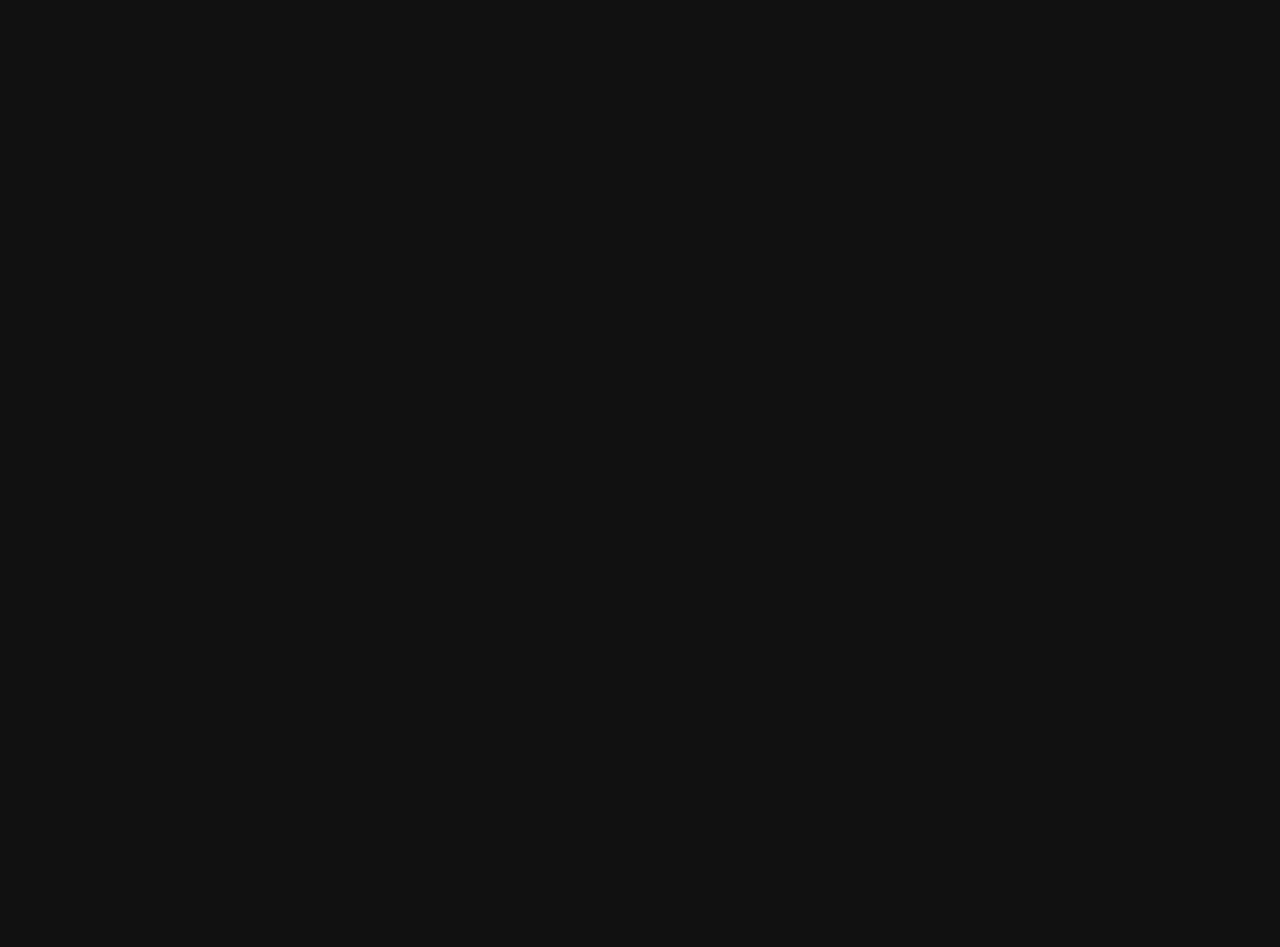
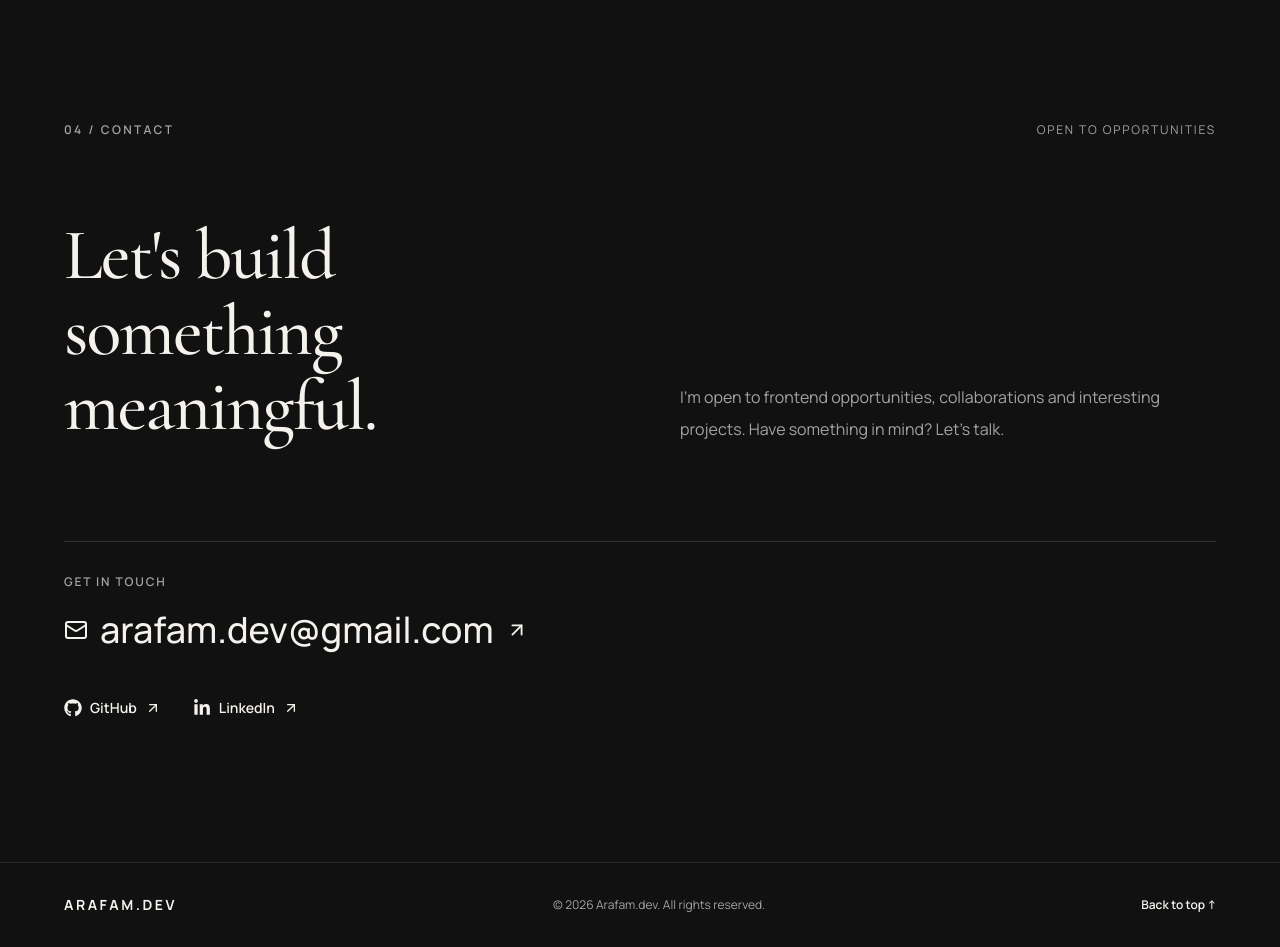
Before and after one commit to arafamdev/arafam-portfolio, a React (Vite) app: page / in a window 1280 px wide. Shown: the part 4560-5507 px from the top of the page. Before the commit the page ends 4537 px from the top, so only its background shows below. Built offline with nearby package versions, Linux system fonts and the light colour scheme.

Commit message:
feat: add contact section and footer

```diff
--- a/src/App.jsx
+++ b/src/App.jsx
@@ -1,6 +1,8 @@
+import Footer from './components/layout/Footer/Footer';
 import Header from './components/layout/Header/Header';
 
 import About from './features/portfolio/components/About/About';
+import Contact from './features/portfolio/components/Contact/Contact';
 import Hero from './features/portfolio/components/Hero/Hero';
 import Projects from './features/portfolio/components/Projects/Projects';
 
@@ -17,7 +19,10 @@ function App() {
         <Hero />
         <About />
         <Projects theme={theme} />
+        <Contact />
       </main>
+
+      <Footer />
     </>
   );
 }
--- /dev/null
+++ b/src/components/layout/Footer/Footer.jsx
@@ -0,0 +1,32 @@
+import { useLanguage } from '../../../shared/i18n/useLanguage';
+
+function Footer() {
+  const { t } = useLanguage();
+  const currentYear = new Date().getFullYear();
+
+  return (
+    <footer className="border-foreground/10 border-t">
+      <div className="mx-auto flex w-full max-w-7xl flex-col gap-5 px-6 py-8 sm:flex-row sm:items-center sm:justify-between sm:px-10 lg:px-12 xl:px-16">
+        <a
+          href="#home"
+          className="w-fit rounded-sm text-sm font-bold tracking-[0.18em] uppercase focus-visible:outline-2 focus-visible:outline-offset-4"
+        >
+          Arafam.dev
+        </a>
+
+        <p className="text-muted text-xs">
+          © {currentYear} Arafam.dev. {t.footer.rights}
+        </p>
+
+        <a
+          href="#home"
+          className="w-fit rounded-sm text-xs font-semibold underline-offset-4 hover:underline focus-visible:outline-2 focus-visible:outline-offset-4"
+        >
+          {t.footer.backToTop} ↑
+        </a>
+      </div>
+    </footer>
+  );
+}
+
+export default Footer;
--- /dev/null
+++ b/src/features/portfolio/components/Contact/Contact.jsx
@@ -0,0 +1,104 @@
+import { ArrowUpRight, Mail } from 'lucide-react';
+import { FaGithub, FaLinkedinIn } from 'react-icons/fa6';
+
+import { useLanguage } from '../../../../shared/i18n/useLanguage';
+
+const contactEmail = 'arafam.dev@gmail.com';
+
+const socialLinks = [
+  {
+    name: 'GitHub',
+    href: 'https://github.com/arafamdev',
+    Icon: FaGithub,
+  },
+  {
+    name: 'LinkedIn',
+    href: 'https://www.linkedin.com/in/arafam-mussa-silla-5a7866446/',
+    Icon: FaLinkedinIn,
+  },
+];
+
+function Contact() {
+  const { t } = useLanguage();
+
+  return (
+    <section
+      id="contact"
+      aria-labelledby="contact-title"
+      className="border-foreground/10 border-t"
+    >
+      <div className="mx-auto w-full max-w-7xl px-6 py-24 sm:px-10 sm:py-28 lg:px-12 lg:py-36 xl:px-16">
+        {/* Section identification */}
+        <div className="flex flex-wrap items-center justify-between gap-4">
+          <p className="text-muted text-xs font-semibold tracking-[0.2em] uppercase">
+            {t.contact.eyebrow}
+          </p>
+
+          <p className="text-muted text-xs tracking-[0.15em] uppercase">
+            {t.contact.availability}
+          </p>
+        </div>
+
+        {/* Editorial introduction */}
+        <div className="mt-12 grid gap-8 lg:mt-20 lg:grid-cols-2 lg:gap-20">
+          <h2
+            id="contact-title"
+            className="font-display text-5xl leading-[1.05] font-medium tracking-tight sm:text-6xl xl:text-7xl"
+          >
+            {t.contact.title.first}
+            <span className="block italic">{t.contact.title.second}</span>
+          </h2>
+
+          <p className="text-muted max-w-lg self-end text-base leading-8">
+            {t.contact.description}
+          </p>
+        </div>
+
+        {/* Primary contact */}
+        <div className="border-foreground/15 mt-16 border-t pt-8 lg:mt-24">
+          <p className="text-muted mb-5 text-xs font-semibold tracking-[0.15em] uppercase">
+            {t.contact.emailLabel}
+          </p>
+
+          <a
+            href={`mailto:${contactEmail}`}
+            className="group inline-flex max-w-full items-center gap-3 rounded-sm text-xl font-medium break-all underline-offset-8 hover:underline focus-visible:outline-2 focus-visible:outline-offset-4 sm:text-3xl lg:text-4xl"
+          >
+            <Mail
+              aria-hidden="true"
+              size={24}
+              className="hidden shrink-0 sm:block"
+            />
+
+            <span>{contactEmail}</span>
+
+            <ArrowUpRight
+              aria-hidden="true"
+              size={22}
+              className="shrink-0 transition-transform group-hover:translate-x-1 group-hover:-translate-y-1"
+            />
+          </a>
+        </div>
+
+        {/* Professional profiles */}
+        <div className="mt-12 flex flex-wrap items-center gap-x-8 gap-y-5">
+          {socialLinks.map(({ name, href, Icon }) => (
+            <a
+              key={name}
+              href={href}
+              target="_blank"
+              rel="noopener noreferrer"
+              className="inline-flex items-center gap-2 rounded-sm text-sm font-semibold underline-offset-4 hover:underline focus-visible:outline-2 focus-visible:outline-offset-4"
+            >
+              <Icon aria-hidden="true" size={18} />
+              {name}
+              <ArrowUpRight aria-hidden="true" size={16} />
+            </a>
+          ))}
+        </div>
+      </div>
+    </section>
+  );
+}
+
+export default Contact;
--- a/src/shared/i18n/translations/en.js
+++ b/src/shared/i18n/translations/en.js
@@ -139,6 +139,23 @@ const en = {
     },
   },
 
+  contact: {
+    eyebrow: '04 / Contact',
+    availability: 'Open to opportunities',
+    title: {
+      first: "Let's build",
+      second: 'something meaningful.',
+    },
+    description:
+      "I'm open to frontend opportunities, collaborations and interesting projects. Have something in mind? Let's talk.",
+    emailLabel: 'Get in touch',
+  },
+
+  footer: {
+    rights: 'All rights reserved.',
+    backToTop: 'Back to top',
+  },
+
   theme: {
     lightMode: 'Light mode',
     darkMode: 'Dark mode',
--- a/src/shared/i18n/translations/pt.js
+++ b/src/shared/i18n/translations/pt.js
@@ -139,6 +139,23 @@ const pt = {
     },
   },
 
+  contact: {
+    eyebrow: '04 / Contacto',
+    availability: 'Disponível para oportunidades',
+    title: {
+      first: 'Vamos criar',
+      second: 'algo com significado.',
+    },
+    description:
+      'Estou disponível para oportunidades em frontend, colaborações e projetos interessantes. Tens alguma ideia em mente? Vamos conversar.',
+    emailLabel: 'Envia-me uma mensagem',
+  },
+
+  footer: {
+    rights: 'Todos os direitos reservados.',
+    backToTop: 'Voltar ao início',
+  },
+
   theme: {
     lightMode: 'Modo claro',
     darkMode: 'Modo escuro',
```
